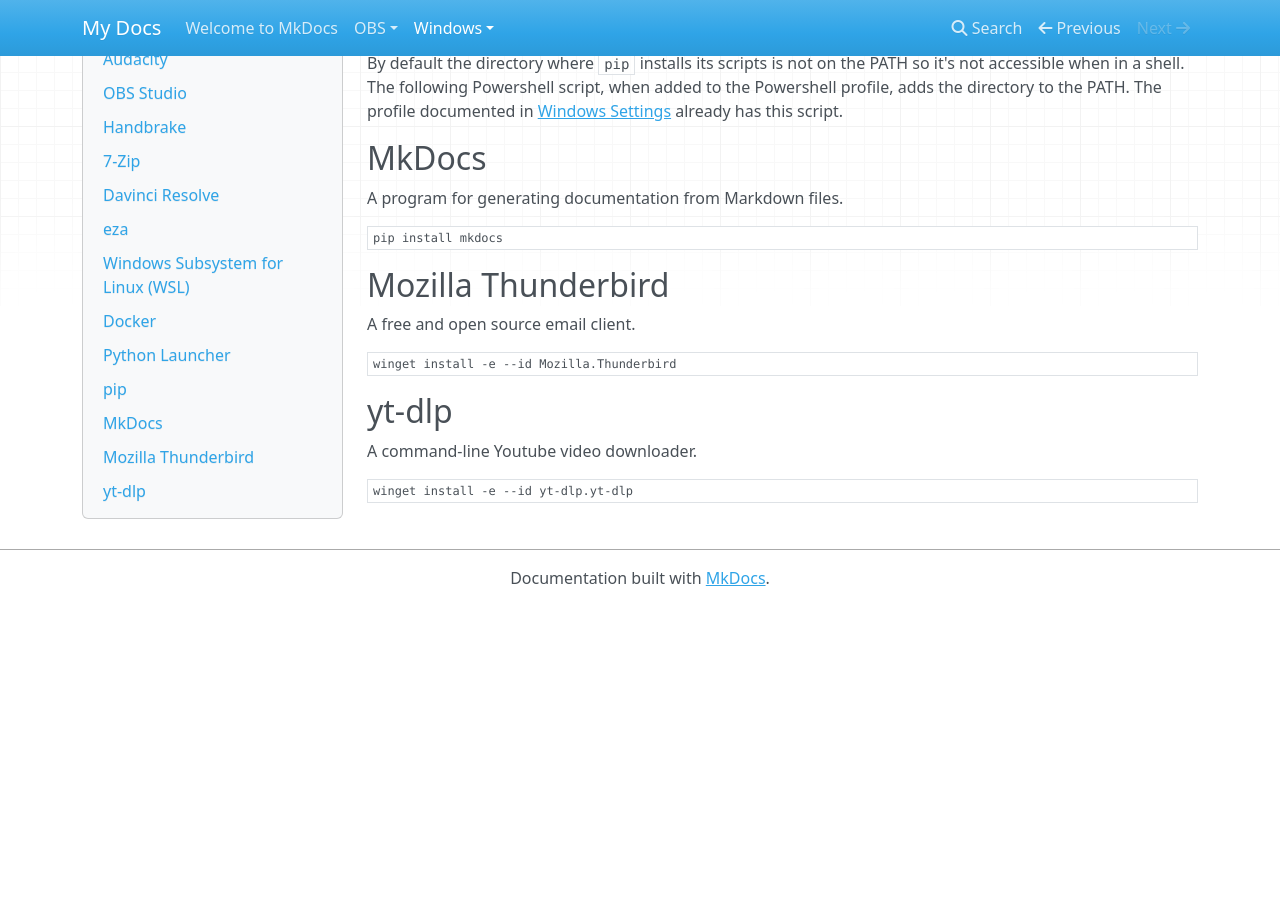
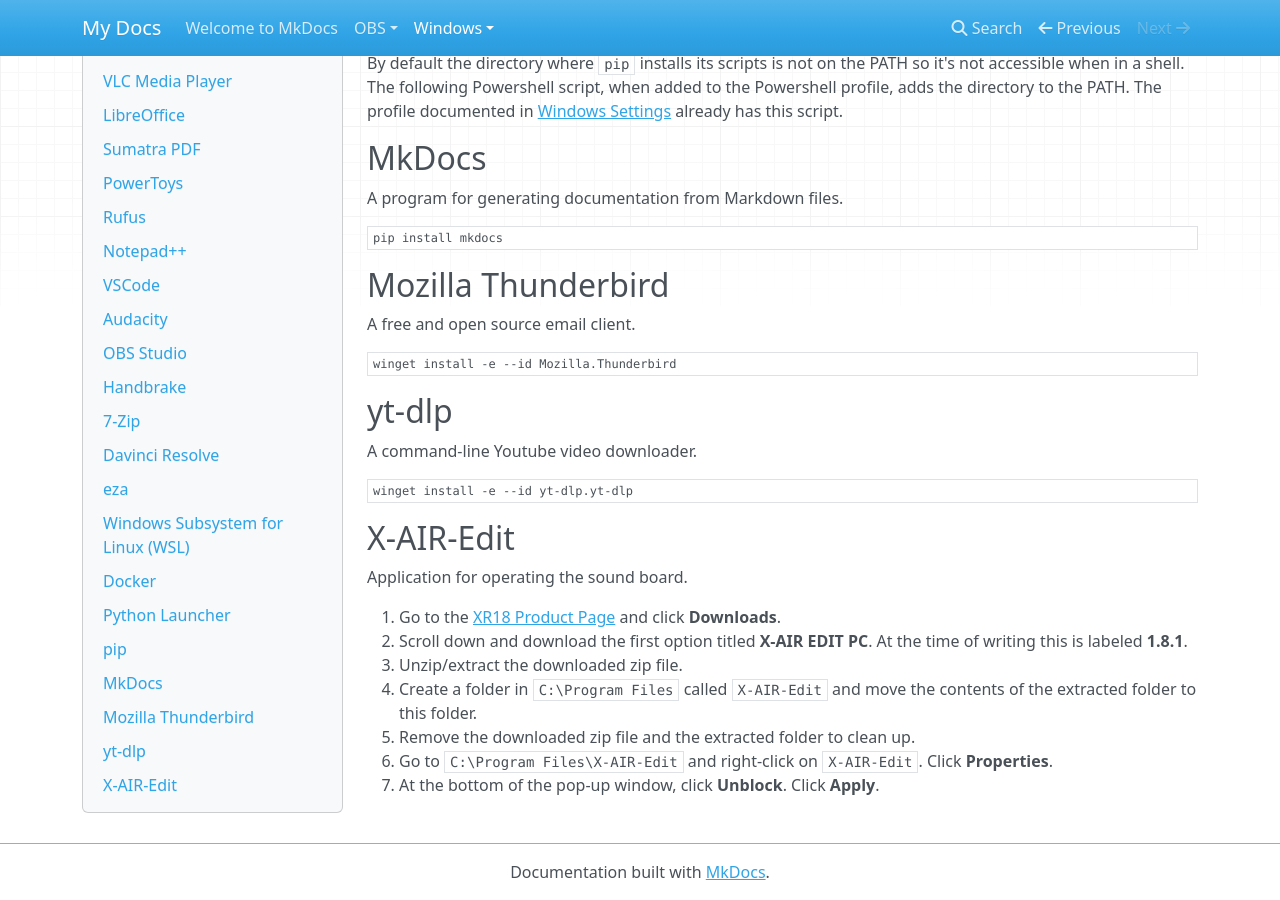
Before and after one commit to RiversideAG/Stream-PC-Documentation, an MkDocs documentation site: the page built from docs/Windows/Windows Software.md, in a window 1280 px wide and 900 px high, scrolled down 5626 px. Built offline with MkDocs 1.6.1, drawn with Linux system fonts in a browser that asks for light colours; nearby versions of some CDN libraries; before the commit the page ends 6232 px from its top, so only the background shows below that.

Commit message:
Installed X-AIR-Edit

````diff
--- a/docs/Windows/Windows Software.md
+++ b/docs/Windows/Windows Software.md
@@ -306,3 +306,15 @@ A command-line Youtube video downloader.
 ```powershell
 winget install -e --id yt-dlp.yt-dlp
 ```
+
+## X-AIR-Edit
+
+Application for operating the sound board.
+
+1. Go to the [XR18 Product Page](https://www.behringer.com/en/products/0605-AAD) and click **Downloads**.
+2. Scroll down and download the first option titled **X-AIR EDIT PC**. At the time of writing this is labeled **1.8.1**.
+3. Unzip/extract the downloaded zip file.
+4. Create a folder in `C:\Program Files` called `X-AIR-Edit` and move the contents of the extracted folder to this folder.
+5. Remove the downloaded zip file and the extracted folder to clean up.
+6. Go to `C:\Program Files\X-AIR-Edit` and right-click on `X-AIR-Edit`. Click **Properties**.
+7. At the bottom of the pop-up window, click **Unblock**. Click **Apply**.
````
Also changed, not shown: docs/Windows/Windows Settings.md (+3 -1 lines).
